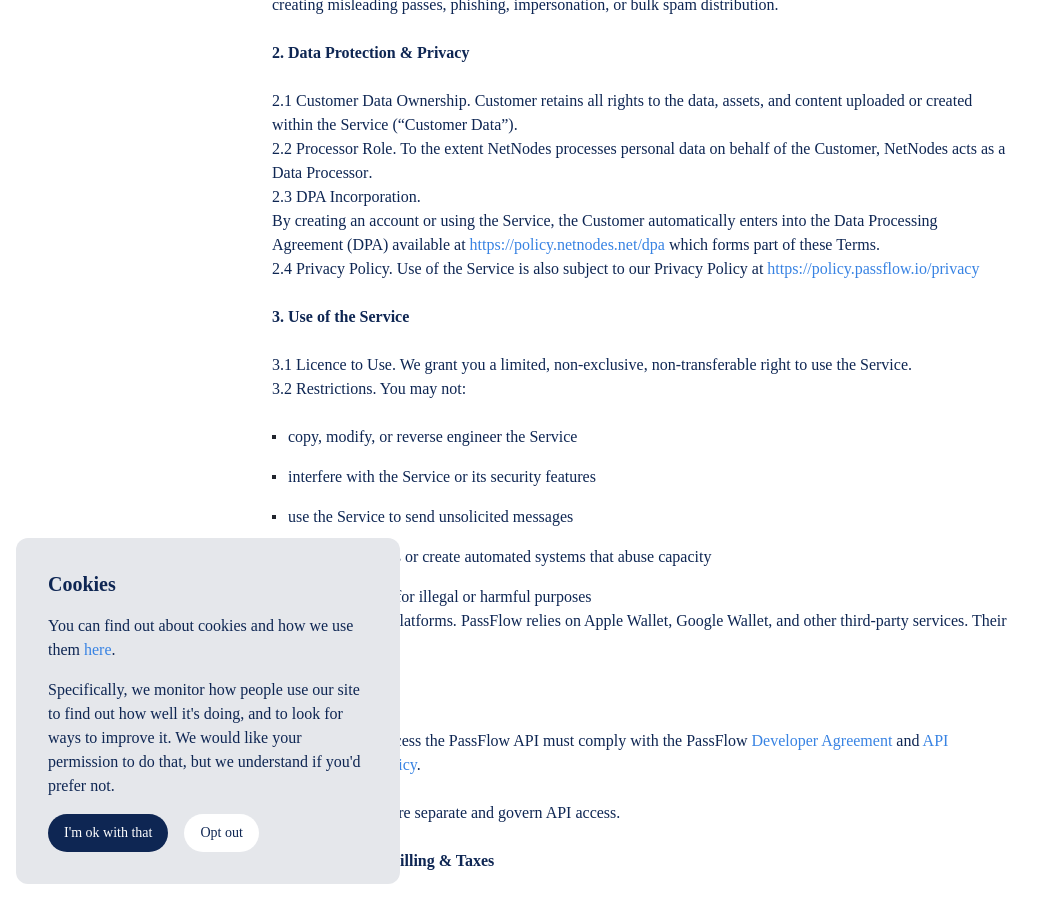
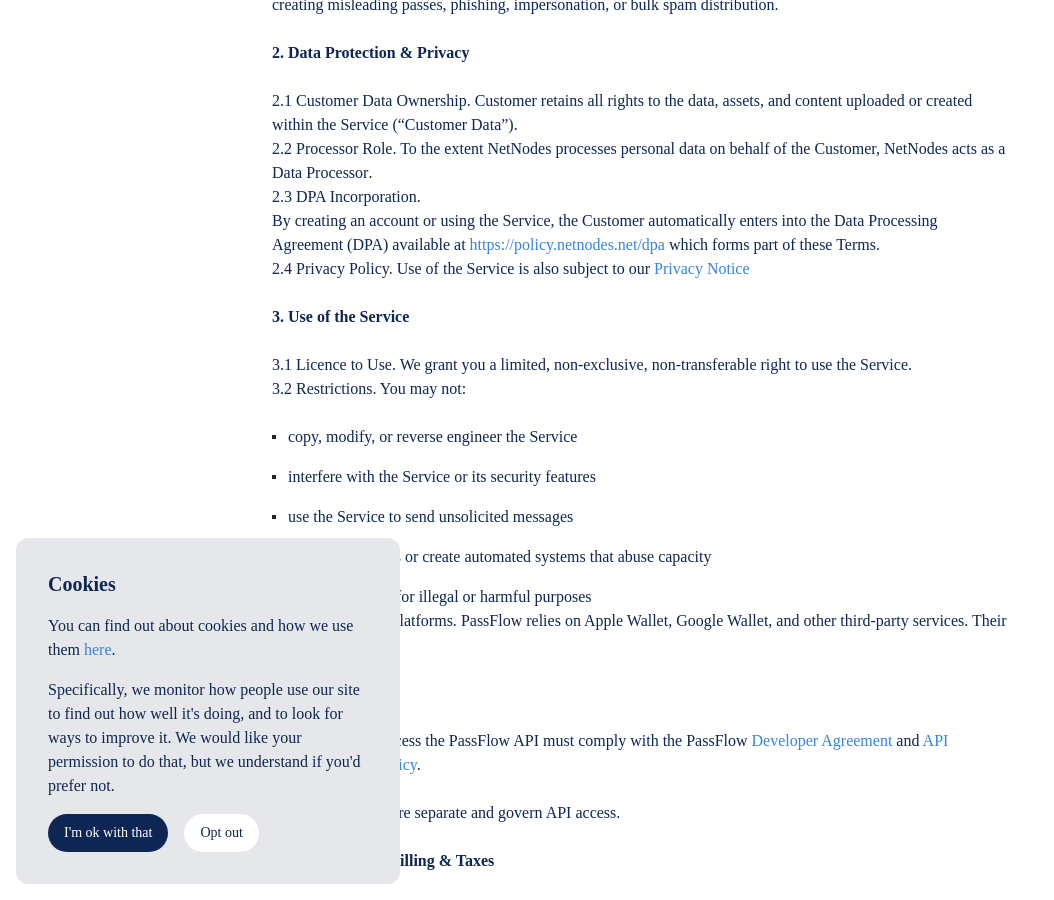
Before and after one commit to netnodes/passflow-policy, a Jekyll site: the page built from docs/terms_of_service.md, in a window 1280 px wide and 900 px high, scrolled down 567 px. Shown: the whole window, without its empty margins (0-1054 px from the left). Built offline with Jekyll 4.4.1, drawn with Linux system fonts in a browser that asks for light colours; some web fonts are replaced; our own code applies the rules of GitHub Pages for plain Markdown files; a script that is not in the unit is left out.

Commit message:
minors bits now

```diff
--- a/docs/terms_of_service.md
+++ b/docs/terms_of_service.md
@@ -28,7 +28,7 @@
 2.2 **Processor Role.** To the extent NetNodes processes personal data on behalf of the Customer, NetNodes acts as a **Data Processor**.
 2.3 **DPA Incorporation.**
 By creating an account or using the Service, the Customer automatically enters into the **Data Processing Agreement (DPA)** available at [https://policy.netnodes.net/dpa](https://policy.netnodes.net/dpa) which forms part of these Terms.
-2.4 **Privacy Policy.** Use of the Service is also subject to our Privacy Policy at [https://policy.passflow.io/privacy](https://policy.passflow.io/privacy)
+2.4 **Privacy Policy.** Use of the Service is also subject to our [Privacy Notice](privacy)
 
 
 
@@ -64,11 +64,15 @@
 ### 6. Cancellation & Termination
 
 6.1 **Customer Cancellation.** You may cancel your account at any time via your dashboard.
+
 6.2 **Effect of Cancellation.** Upon cancellation, Customer Data may be deleted after a retention period as described in our DPA and Privacy Policy.
+
 6.3 **Termination by NetNodes.** We may suspend or terminate access where:
+
 - terms are violated
 - required by law
 - payment is overdue
+
 6.4 **Survival.** Sections relating to IP, liability, indemnities, and data protection survive termination.
 
 
@@ -76,6 +80,7 @@
 ### 7. Intellectual Property
 
 7.1 **NetNodes IP.** All rights to the Service, software, documentation, and underlying technology belong to NetNodes.
+
 7.2 **Customer IP.** Customer retains ownership of Customer Data and materials uploaded.
 
 
```
